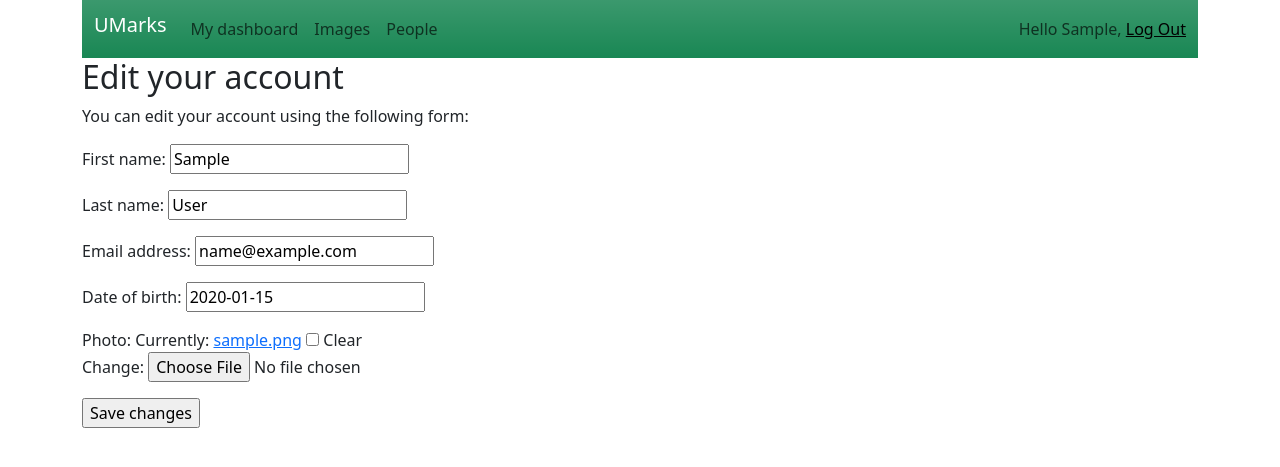
After one commit to roman-yatsenko/python-web-social, a Django app: page /account/edit/ in a window 1280 px wide. The commit adds this page. Shown: the top 467 px of the page. Run offline with Django 4.2, Linux system fonts and the light colour scheme; a user stored in the database is signed in; tables that the repository leaves empty hold one stand-in row (values such as "Sample post").

Commit message:
Add profile edit

```diff
--- a/account/templates/account/dashboard.html
+++ b/account/templates/account/dashboard.html
@@ -4,5 +4,5 @@
 
 {% block content %}
 <h2>Dashboard</h2>
-<p>Welcome to your dashboard.</p>
+<p>Welcome to your dashboard. You can <a href="{% url 'edit' %}">edit your profile</a> or <a href="{% url 'password_change' %}">change your password</a>.</p>
 {% endblock %}
--- /dev/null
+++ b/account/templates/account/edit.html
@@ -0,0 +1,14 @@
+{% extends "base.html" %}
+
+{% block title %}Edit your account{% endblock  %}
+
+{% block content %}
+<h2>Edit your account</h2>
+<p>You can edit your account using the following form:</p>
+<form method="post" enctype="multipart/form-data">
+    {% csrf_token %}
+    {{ user_form.as_p }}
+    {{ profile_form.as_p }}
+    <p><input type="submit" value="Save changes"></p>
+</form>
+{% endblock  %}
--- a/account/urls.py
+++ b/account/urls.py
@@ -1,7 +1,7 @@
 from django.contrib.auth import views as auth_views
 from django.urls import path
 
-from .views import dashboard, register
+from .views import dashboard, edit, register
 
 urlpatterns = [
     # path('login/', user_login, name='login'),
@@ -22,4 +22,5 @@ urlpatterns = [
 
     path('', dashboard, name='dashboard'),
     path('register/', register, name='register'),
+    path('edit/', edit, name='edit'),
 ]
--- a/account/views.py
+++ b/account/views.py
@@ -16,7 +16,7 @@ def dashboard(request):
 def edit(request):
     if request.method == 'POST':
         user_form = UserEditForm(instance=request.user, data=request.POST)
-        profile_form = ProfileEditForm(instance=request.user.profile, data=request.POST, files=request.files)
+        profile_form = ProfileEditForm(instance=request.user.profile, data=request.POST, files=request.FILES)
         if user_form.is_valid() and profile_form.is_valid():
             user_form.save()
             profile_form.save()
```
Also changed, not shown: media/users/2024/02/08/profile2.jpg (added), media/users/2024/02/08/profile2_I3gJg0k.jpg (added).
